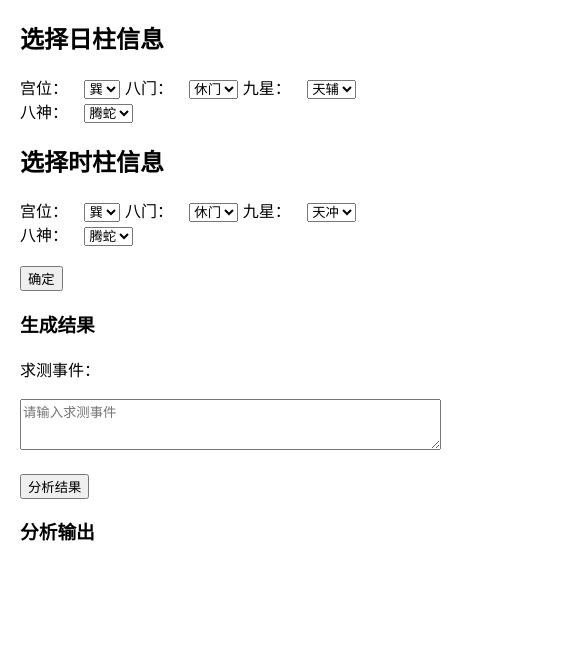
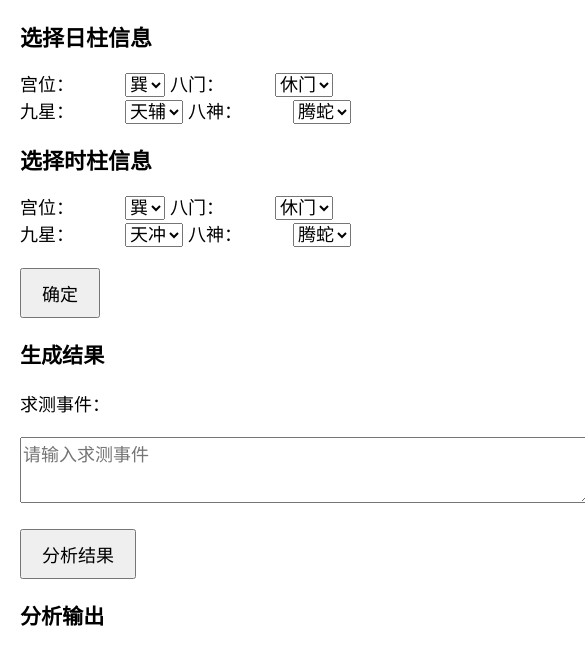
Before and after one commit to 17865198992/qimen, a plain HTML site: page index.html in a window 390 px wide. Shown: the whole page, 585 px wide, since content can reach past the window. Drawn offline with Linux system fonts and the light colour scheme.

Commit message:
Update index.html

```diff
--- a/index.html
+++ b/index.html
@@ -2,21 +2,51 @@
 <html lang="zh-CN">
 <head>
   <meta charset="UTF-8">
-    <title>日柱与时柱选择</title>
+  <meta name="viewport" content="width=device-width, initial-scale=1"> <!-- 让页面在手机上适应屏幕 -->
+  <title>奇门求测分析</title>
   <style>
     body {
       font-family: Arial, sans-serif;
       margin: 20px;
+      font-size: 16px; /* 默认字体大小 */
     }
-        .section {
-            margin-bottom: 20px;
+
+    h2 {
+      font-size: 20px;
     }
+
     label {
       display: inline-block;
-            width: 60px;
+      width: 80px;
+      font-size: 16px;
     }
-        .input-group {
-            margin-top: 20px;
+
+    select, textarea, button {
+      font-size: 16px;
+    }
+
+    /* 在手机屏幕上调整字体大小 */
+    @media screen and (max-width: 768px) {
+      body {
+        font-size: 18px; /* 增大手机上的默认字体 */
+      }
+
+      h2 {
+        font-size: 22px;
+      }
+
+      label {
+        font-size: 18px;
+        width: 100px; /* 让标签稍微变宽，方便触控 */
+      }
+
+      select, textarea, button {
+        font-size: 18px;
+      }
+
+      button {
+        padding: 10px 20px; /* 增加按钮大小，方便点击 */
+      }
     }
   </style>
 </head>
@@ -118,7 +148,7 @@
             <option value="九天">九天</option>
         </select>
     </div>
-
+    <br>
     <button id="confirmBtn">确定</button>
 
     <h3>生成结果</h3>
@@ -130,6 +160,7 @@
         <textarea id="eventInput" rows="3" cols="50" placeholder="请输入求测事件"></textarea>
     </div>
     <div class="input-group">
+        <br>
         <button id="analyzeBtn">分析结果</button>
     </div>
 
```
Lines whose indentation alone changed are shown as unchanged.
